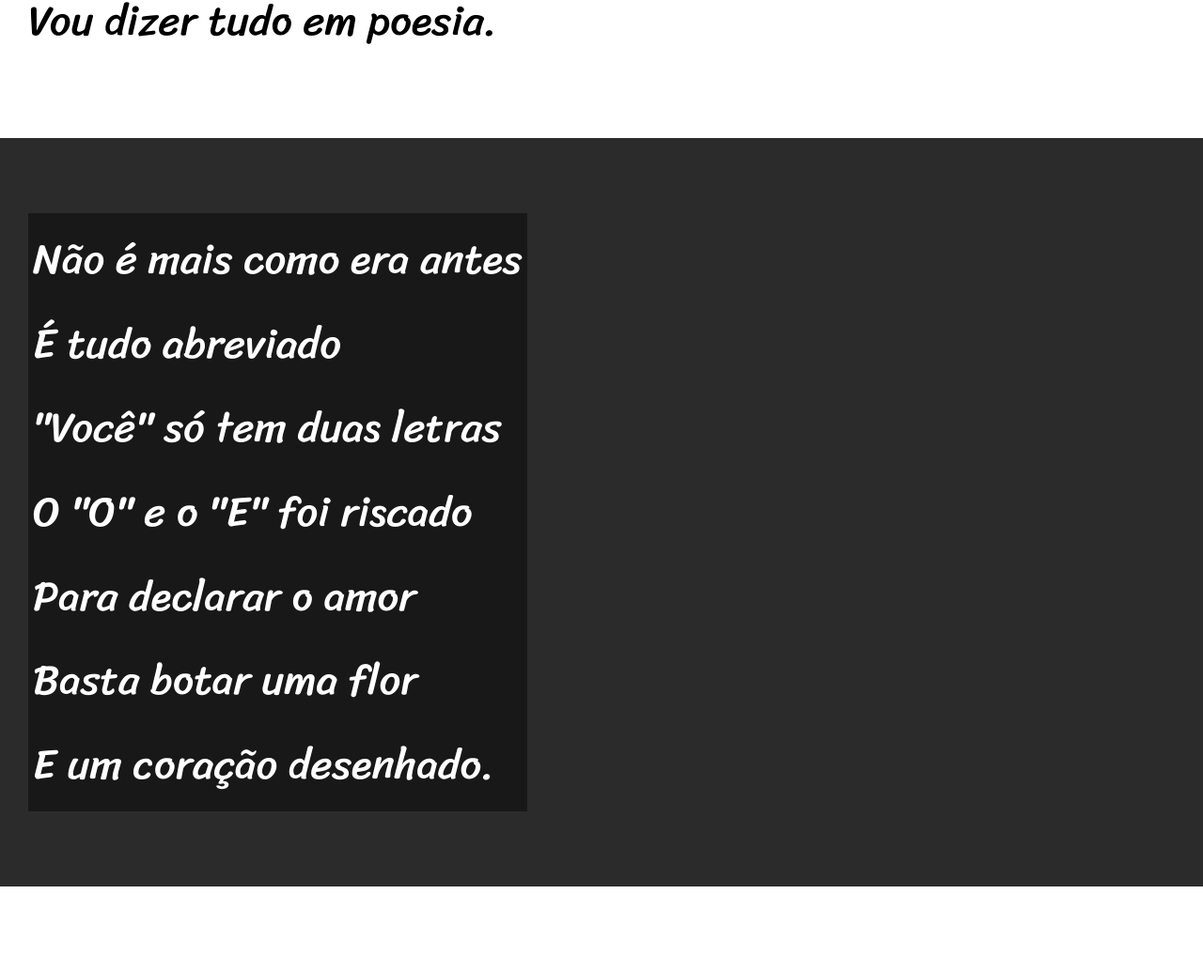
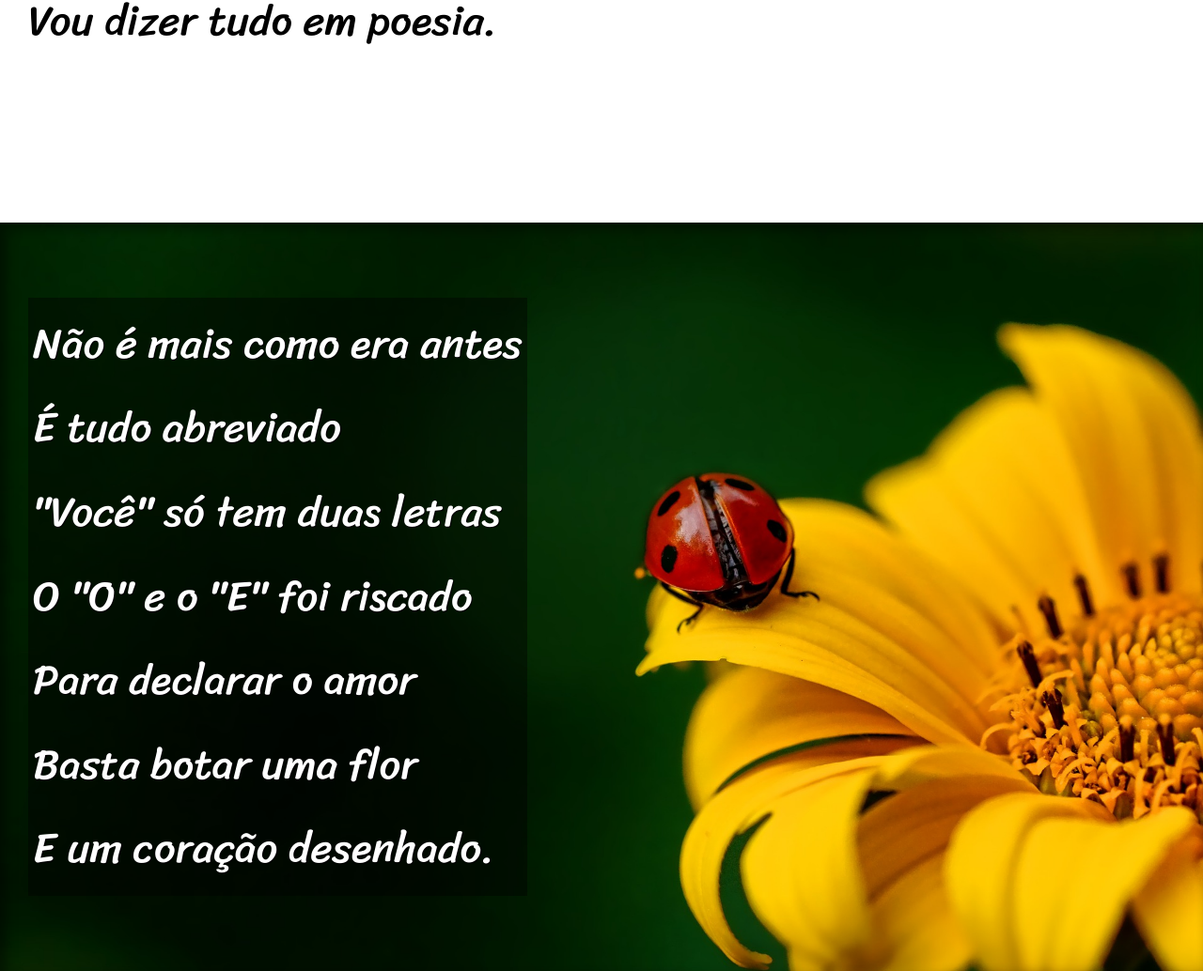
Before and after one commit to gustavo-dasilva/html-css, a plain HTML site: page exercícios/desafio012/index.html in a window 1280 px wide. Shown: the part 900-1934 px from the top of the page at 94% size. Drawn offline with Linux system fonts and the light colour scheme.

Commit message:
atualizando

```diff
--- a/exercícios/desafio012/estilo/style.css
+++ b/exercícios/desafio012/estilo/style.css
@@ -55,6 +55,9 @@ section{
     font-family: var(--fonte3);
     font-size: 3.5vw;
 }
+section > p{
+    padding-bottom: 2em;
+}
 .normal{
     background-color: white;
     color: black;
@@ -62,11 +65,23 @@ section{
 .imagem{
     background-color: rgb(44, 43, 43);
     color: white;
+    box-shadow: inset 6px 6px 13px 0px rgba(0, 0, 0, 0.479);
+    background-attachment: fixed;
 }
 .imagem > p {
-    background-color: rgba(0, 0, 0, 0.452);
+    background-color: rgba(0, 0, 0, 0.425);
     padding: 5px;
     display: inline-block;
+    text-shadow: 1px 1px 0px black;
+}
+#img01{
+    background-image: url('../imagens/background001.jpg');
+    background-position: right center;
+    background-size: cover;
+}
+#img02{
+    background-image: url('../imagens/background002.jpg');
+    background-position: right center;
 }
 footer{
     background-color: black;
--- a/exercícios/desafio012/index.html
+++ b/exercícios/desafio012/index.html
@@ -28,7 +28,7 @@
 
 
 
-    <section class="imagem">
+    <section class="imagem" id="img01">
         <p>
             Não é mais como era antes <br>
             É tudo abreviado <br>
@@ -66,7 +66,7 @@
 
 
 
-    <section class="imagem">
+    <section class="imagem" id="img02">
         <p>
             Tenho saudade das cartas <br>
             Escritas com a própria mão <br>
```
